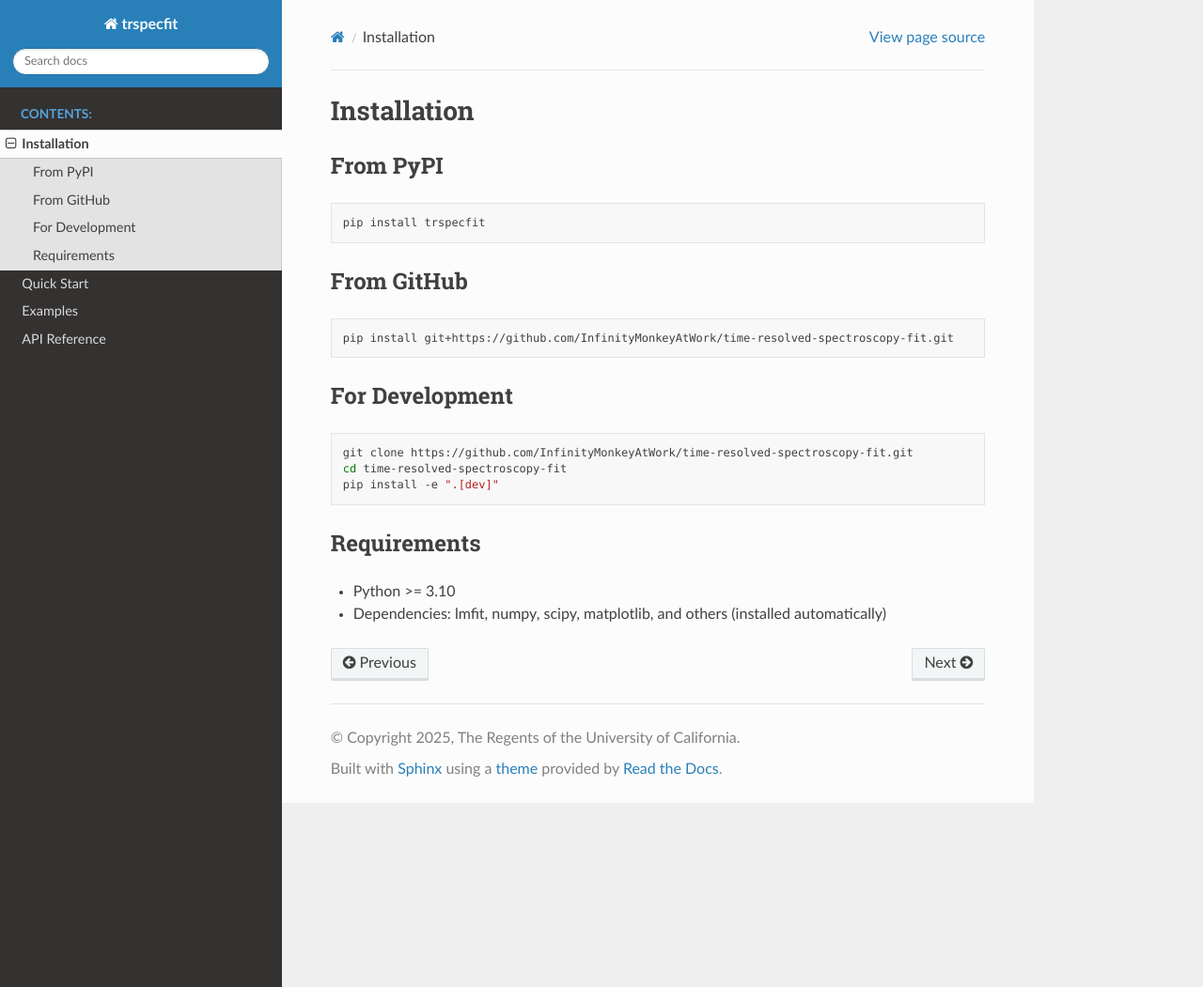
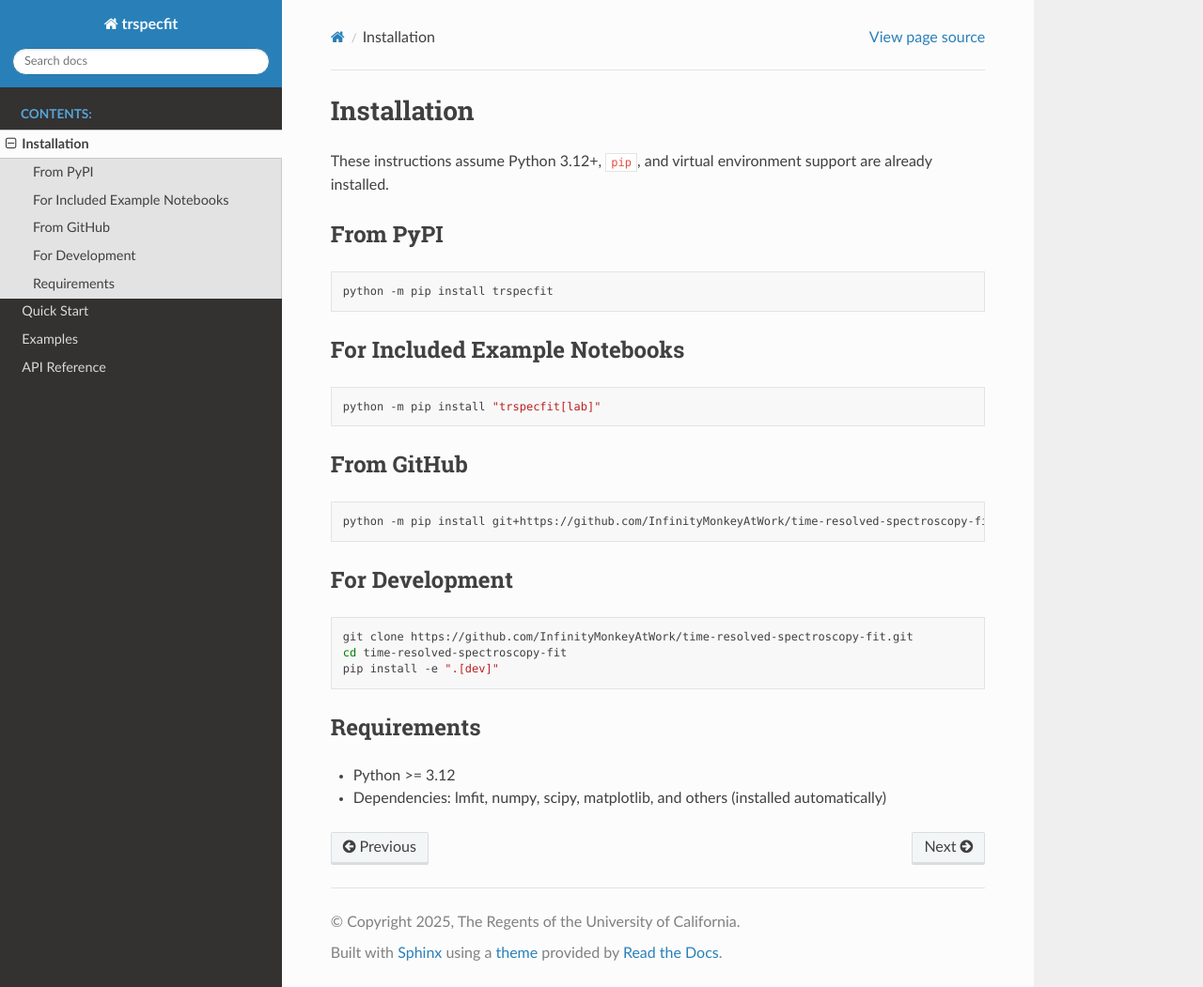
Before and after one commit to InfinityMonkeyAtWork/time-resolved-spectroscopy-fit, a Sphinx documentation site: the page built from docs/installation.md, in a window 1280 px wide and 1051 px high. Shown: the whole window at 94% size. Built offline with Sphinx 7.4.7 and the Read the Docs theme 3.1.0, drawn with Linux system fonts in a browser that asks for light colours.

Commit message:
clearer getting started instructions

````diff
--- a/docs/installation.md
+++ b/docs/installation.md
@@ -1,13 +1,20 @@
 # Installation
+
+These instructions assume Python 3.12+, `pip`, and virtual environment support are already installed.
 
 ## From PyPI
 ```bash
-pip install trspecfit
+python -m pip install trspecfit
+```
+
+## For Included Example Notebooks
+```bash
+python -m pip install "trspecfit[lab]"
 ```
 
 ## From GitHub
 ```bash
-pip install git+https://github.com/InfinityMonkeyAtWork/time-resolved-spectroscopy-fit.git
+python -m pip install git+https://github.com/InfinityMonkeyAtWork/time-resolved-spectroscopy-fit.git
 ```
 
 ## For Development
@@ -19,5 +26,5 @@ pip install -e ".[dev]"
 
 ## Requirements
 
-- Python >= 3.10
+- Python >= 3.12
 - Dependencies: lmfit, numpy, scipy, matplotlib, and others (installed automatically)
````
Also changed, not shown: README.md (+10 -2 lines), examples/README.md.
